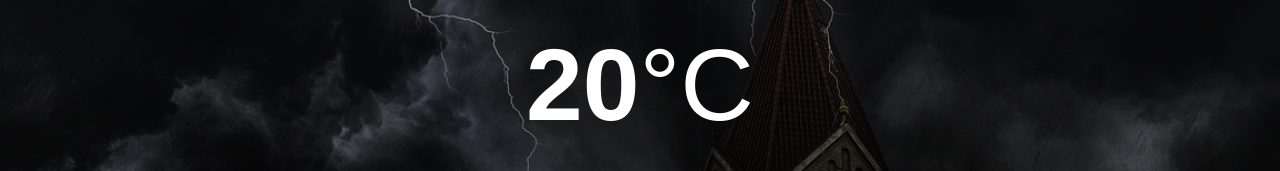
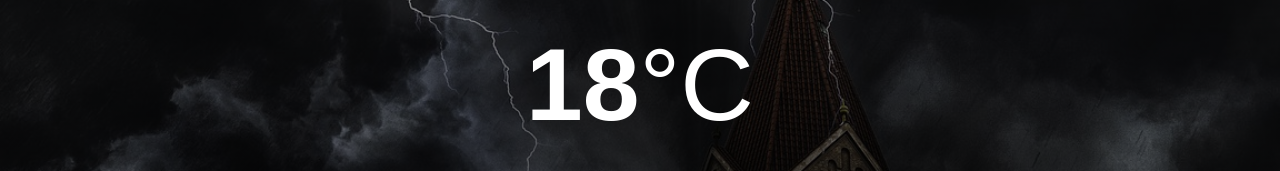
Before and after one commit to Ashah15/weatherapp, a plain HTML site: page index.html in a window 1280 px wide. Shown: the part 199-370 px from the top of the page. Drawn offline with Linux system fonts and the light colour scheme.

```diff
--- a/index.html
+++ b/index.html
@@ -22,7 +22,7 @@
  			<div class="date">Wednesday 4 November 2022</div>
  		</section>
  		<div class="current">
- 			<div class="temp">20<span>°C</span></div>
+ 			<div class="temp">18<span>°C</span></div>
  			 <div class="weather">Cloudy</div>
              <div class="hi-low">10°C / 18°C</div>
  		</div>
```
